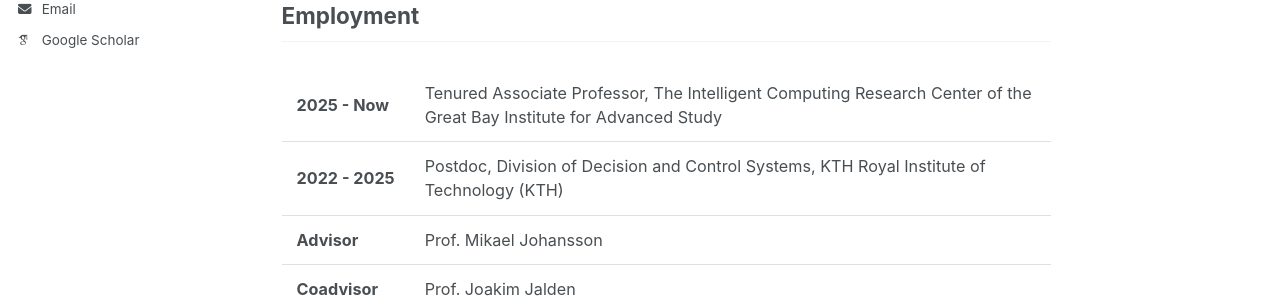
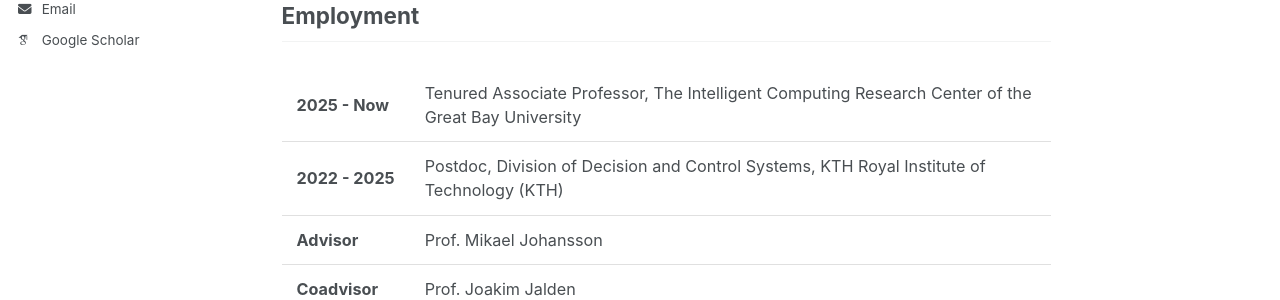
Before and after one commit to JiaojiaoZhang-jjz/JiaojiaoZhang-jjz.github.io, a Jekyll site: the page built from _pages/about.md, in a window 1280 px wide and 900 px high. Shown: the part 467-767 px from the top of the window. Built offline with Jekyll 4.4.1, drawn with Linux system fonts in a browser that asks for light colours; some web fonts are replaced.

Commit message:
Update about.md

```diff
--- a/_pages/about.md
+++ b/_pages/about.md
@@ -17,7 +17,7 @@ Her research interests include optimization algorithms and theory, with applicat
   <tbody>
     <tr>
       <td><strong>2025 - Now</strong></td>
-      <td>Tenured Associate Professor, The Intelligent Computing Research Center of the Great Bay Institute for Advanced Study</td>
+      <td>Tenured Associate Professor, The Intelligent Computing Research Center of the Great Bay University</td>
     </tr>
     <tr>
       <td><strong>2022 - 2025</strong></td>
```
